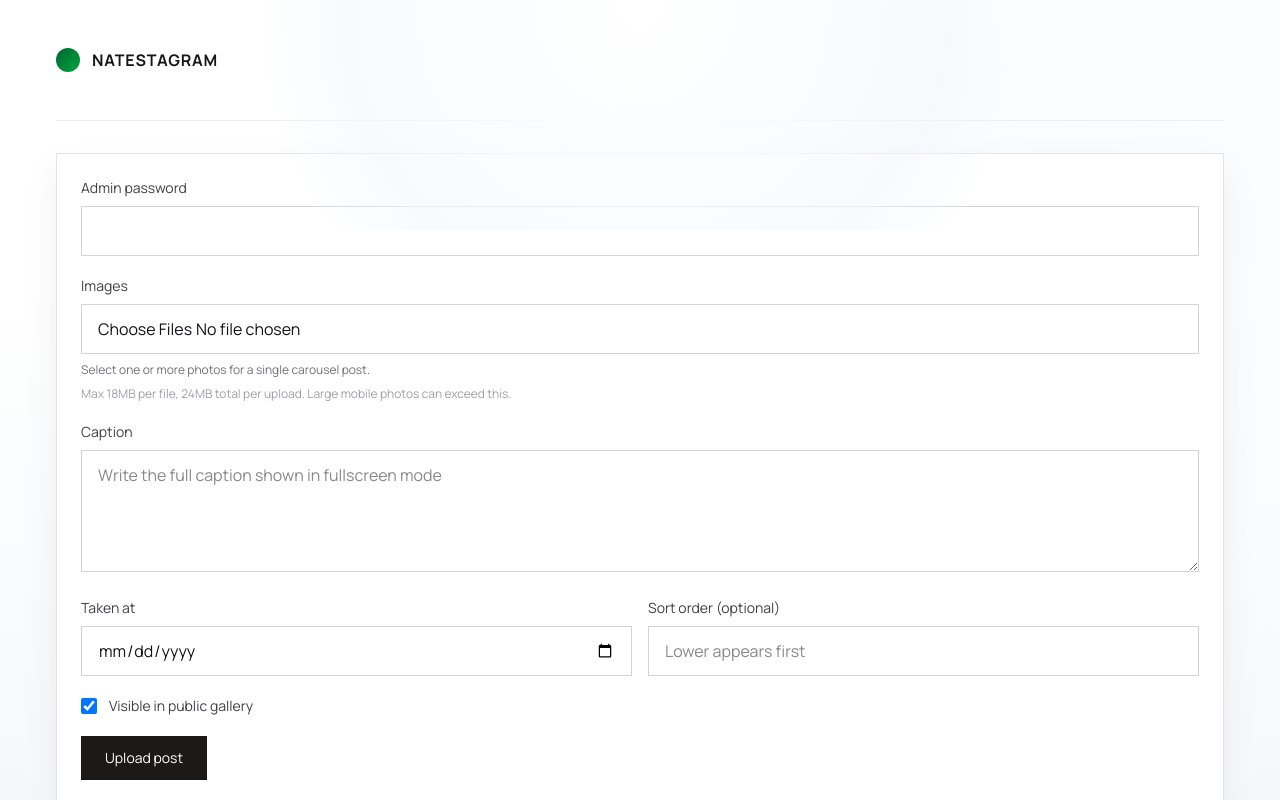
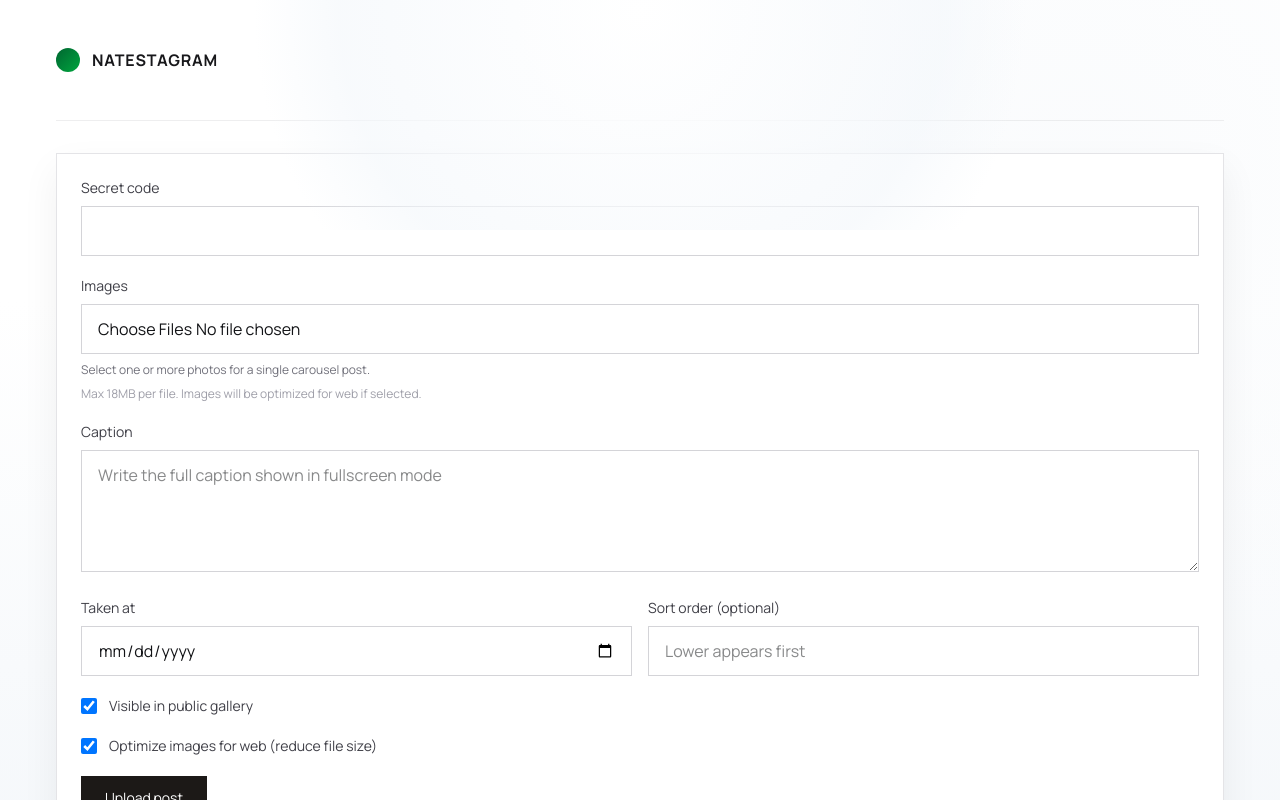
Before and after one commit to nategrieb/natestagram, a Next.js app: page /admin in a window 1280 px wide. Shown: the top 800 px of the page. Built offline with nearby package versions, Linux system fonts and the light colour scheme; no server answers.

Commit message:
Enhance upload: add image optimization, multi-step flow, and rename admin password to secret code

```diff
--- a/package.json
+++ b/package.json
@@ -12,6 +12,7 @@
   "dependencies": {
     "@supabase/ssr": "^0.9.0",
     "@supabase/supabase-js": "^2.98.0",
+    "browser-image-compression": "^2.0.2",
     "next": "16.1.6",
     "react": "19.2.3",
     "react-dom": "19.2.3"
--- a/src/app/admin/actions.ts
+++ b/src/app/admin/actions.ts
@@ -21,7 +21,7 @@ export async function uploadPhoto(formData: FormData) {
   }
 
   if (typeof password !== "string" || password !== expectedPassword) {
-    redirectWithError("Incorrect admin password.");
+    redirectWithError("Incorrect secret code.");
   }
 
   const fileEntries = formData
--- a/src/app/api/admin/posts/delete/route.ts
+++ b/src/app/api/admin/posts/delete/route.ts
@@ -20,7 +20,7 @@ function validatePassword(password: string | undefined) {
   }
 
   if (!password || password !== expectedPassword) {
-    return { ok: false as const, response: jsonError("Incorrect admin password.", 401) };
+    return { ok: false as const, response: jsonError("Incorrect secret code.", 401) };
   }
 
   return { ok: true as const };
--- a/src/app/api/admin/posts/reorder/route.ts
+++ b/src/app/api/admin/posts/reorder/route.ts
@@ -20,7 +20,7 @@ function validatePassword(password: string | undefined) {
   }
 
   if (!password || password !== expectedPassword) {
-    return { ok: false as const, response: jsonError("Incorrect admin password.", 401) };
+    return { ok: false as const, response: jsonError("Incorrect secret code.", 401) };
   }
 
   return { ok: true as const };
--- a/src/app/api/admin/upload/route.ts
+++ b/src/app/api/admin/upload/route.ts
@@ -52,7 +52,7 @@ function validatePassword(formData: FormData) {
   }
 
   if (typeof password !== "string" || password !== expectedPassword) {
-    return { ok: false as const, response: jsonError("Incorrect admin password.", 401) };
+    return { ok: false as const, response: jsonError("Incorrect secret code.", 401) };
   }
 
   return { ok: true as const };
@@ -147,12 +147,21 @@ export async function POST(request: Request) {
         return jsonError(signed.error?.message || "Failed to prepare upload URL.", 500);
       }
 
+      const supabaseUrl = process.env.NEXT_PUBLIC_SUPABASE_URL;
+      if (!supabaseUrl) {
+        return jsonError("Supabase URL not configured.", 500);
+      }
+
+      const hostname = new URL(supabaseUrl).hostname;
+      const uploadUrl = `https://${hostname}/storage/v1/object/upload/sign/${signed.data.path}?token=${signed.data.token}`;
+
       return NextResponse.json({
         ok: true,
         bucket,
         path: signed.data.path,
         token: signed.data.token,
         contentType: fileType || `image/${extension}`,
+        uploadUrl,
       });
     }
 
--- a/src/components/admin-post-grid.tsx
+++ b/src/components/admin-post-grid.tsx
@@ -197,7 +197,7 @@ export function AdminPostGrid({ posts }: AdminPostGridProps) {
       <div className="flex flex-col gap-3 border border-zinc-200 p-4 sm:flex-row sm:items-end">
         <div className="flex-1 space-y-2">
           <label htmlFor="deletePassword" className="block text-xs font-medium text-zinc-700 uppercase tracking-wide">
-            Admin password
+            Secret code
           </label>
           <input
             id="deletePassword"
@@ -205,7 +205,7 @@ export function AdminPostGrid({ posts }: AdminPostGridProps) {
             value={password}
             onChange={(event) => setPassword(event.target.value)}
             className="w-full border border-zinc-300 px-3 py-2 text-sm outline-none ring-offset-2 focus:ring-2 focus:ring-zinc-300"
-            placeholder="Required for delete"
+            placeholder="Enter secret code"
           />
         </div>
 
--- a/src/components/admin-upload-form.tsx
+++ b/src/components/admin-upload-form.tsx
@@ -2,6 +2,7 @@
 
 import { useRouter } from "next/navigation";
 import { useMemo, useState } from "react";
+import imageCompression from "browser-image-compression";
 
 const MAX_SINGLE_FILE_MB = 18;
 const MAX_TOTAL_UPLOAD_MB = 24;
@@ -55,7 +56,7 @@ export function AdminUploadForm() {
 
   const helpText = useMemo(
     () =>
-      `Max ${MAX_SINGLE_FILE_MB}MB per file, ${MAX_TOTAL_UPLOAD_MB}MB total per upload. Large mobile photos can exceed this.`,
+      `Max ${MAX_SINGLE_FILE_MB}MB per file. Images will be optimized for web if selected.`,
     []
   );
 
@@ -67,6 +68,7 @@ export function AdminUploadForm() {
         const target = event.currentTarget;
         const fileInput = target.elements.namedItem("photos") as HTMLInputElement | null;
         const files = fileInput?.files;
+        const optimize = (target.elements.namedItem("optimize") as HTMLInputElement)?.checked ?? false;
 
         setClientError(null);
 
@@ -75,9 +77,28 @@ export function AdminUploadForm() {
           return;
         }
 
-        let totalBytes = 0;
+        const originalFiles = Array.from(files);
+        let processedFiles = originalFiles;
 
-        for (const file of Array.from(files)) {
+        if (optimize) {
+          try {
+            processedFiles = await Promise.all(
+              originalFiles.map(async (file) => {
+                const options = {
+                  maxSizeMB: 2,
+                  maxWidthOrHeight: 1920,
+                  useWebWorker: true,
+                };
+                return await imageCompression(file, options);
+              })
+            );
+          } catch (error) {
+            setClientError("Failed to optimize images. Please try again.");
+            return;
+          }
+        }
+
+        for (const file of processedFiles) {
           if (!isLikelyImage(file)) {
             setClientError(`\"${file.name}\" is not recognized as an image.`);
             return;
@@ -90,27 +111,99 @@ export function AdminUploadForm() {
             );
             return;
           }
-
-          totalBytes += file.size;
         }
 
-        const totalMb = bytesToMb(totalBytes);
-        if (totalMb > MAX_TOTAL_UPLOAD_MB) {
-          setClientError(`Total upload is ${totalMb.toFixed(1)}MB. Please keep it under ${MAX_TOTAL_UPLOAD_MB}MB.`);
-          return;
-        }
-
-        const formData = new FormData(target);
         setIsSubmitting(true);
 
         try {
-          const uploadResponse = await fetch("/api/admin/upload", {
+          // Step 1: Init post
+          const initFormData = new FormData();
+          initFormData.append("password", (target.elements.namedItem("password") as HTMLInputElement).value);
+          initFormData.append("caption", (target.elements.namedItem("caption") as HTMLTextAreaElement).value);
+          initFormData.append("takenAt", (target.elements.namedItem("takenAt") as HTMLInputElement).value);
+          initFormData.append("isPublic", (target.elements.namedItem("isPublic") as HTMLInputElement).checked ? "on" : "");
+          initFormData.append("sortOrder", (target.elements.namedItem("sortOrder") as HTMLInputElement).value);
+
+          const initResponse = await fetch("/api/admin/upload?step=init", {
             method: "POST",
-            body: formData,
+            body: initFormData,
           });
 
-          if (!uploadResponse.ok) {
-            setClientError(await readErrorMessage(uploadResponse));
+          if (!initResponse.ok) {
+            setClientError(await readErrorMessage(initResponse));
+            return;
+          }
+
+          const initData = await initResponse.json();
+          const postId = initData.postId;
+
+          // Step 2-4: For each file
+          for (let i = 0; i < processedFiles.length; i++) {
+            const file = processedFiles[i];
+
+            // Prepare asset
+            const prepareFormData = new FormData();
+            prepareFormData.append("postId", postId);
+            prepareFormData.append("position", i.toString());
+            prepareFormData.append("fileName", file.name);
+            prepareFormData.append("fileType", file.type);
+            prepareFormData.append("fileSize", file.size.toString());
+
+            const prepareResponse = await fetch("/api/admin/upload?step=prepare-asset", {
+              method: "POST",
+              body: prepareFormData,
+            });
+
+            if (!prepareResponse.ok) {
+              setClientError(await readErrorMessage(prepareResponse));
+              return;
+            }
+
+            const prepareData = await prepareResponse.json();
+            const { path, contentType, uploadUrl } = prepareData;
+
+            // Upload to signed URL
+            const uploadResponse = await fetch(uploadUrl, {
+              method: "PUT",
+              body: file,
+              headers: {
+                "Content-Type": contentType,
+              },
+            });
+
+            if (!uploadResponse.ok) {
+              setClientError("Failed to upload file to storage.");
+              return;
+            }
+
+            // Register asset
+            const registerFormData = new FormData();
+            registerFormData.append("postId", postId);
+            registerFormData.append("position", i.toString());
+            registerFormData.append("storagePath", path);
+
+            const registerResponse = await fetch("/api/admin/upload?step=register-asset", {
+              method: "POST",
+              body: registerFormData,
+            });
+
+            if (!registerResponse.ok) {
+              setClientError(await readErrorMessage(registerResponse));
+              return;
+            }
+          }
+
+          // Step 5: Complete
+          const completeFormData = new FormData();
+          completeFormData.append("postId", postId);
+
+          const completeResponse = await fetch("/api/admin/upload?step=complete", {
+            method: "POST",
+            body: completeFormData,
+          });
+
+          if (!completeResponse.ok) {
+            setClientError(await readErrorMessage(completeResponse));
             return;
           }
 
@@ -130,7 +223,7 @@ export function AdminUploadForm() {
 
       <div className="space-y-2">
         <label className="block text-sm text-zinc-700" htmlFor="password">
-          Admin password
+          Secret code
         </label>
         <input
           id="password"
@@ -203,6 +296,11 @@ export function AdminUploadForm() {
         Visible in public gallery
       </label>
 
+      <label className="flex items-center gap-3 text-sm text-zinc-700" htmlFor="optimize">
+        <input id="optimize" name="optimize" type="checkbox" defaultChecked className="h-4 w-4" />
+        Optimize images for web (reduce file size)
+      </label>
+
       <button
         type="submit"
         className="bg-stone-900 px-6 py-3 text-sm text-white transition hover:bg-stone-700 disabled:cursor-not-allowed disabled:opacity-70"
```
Also changed, not shown: 2 other files (tests, documents, lock files or other folders).
